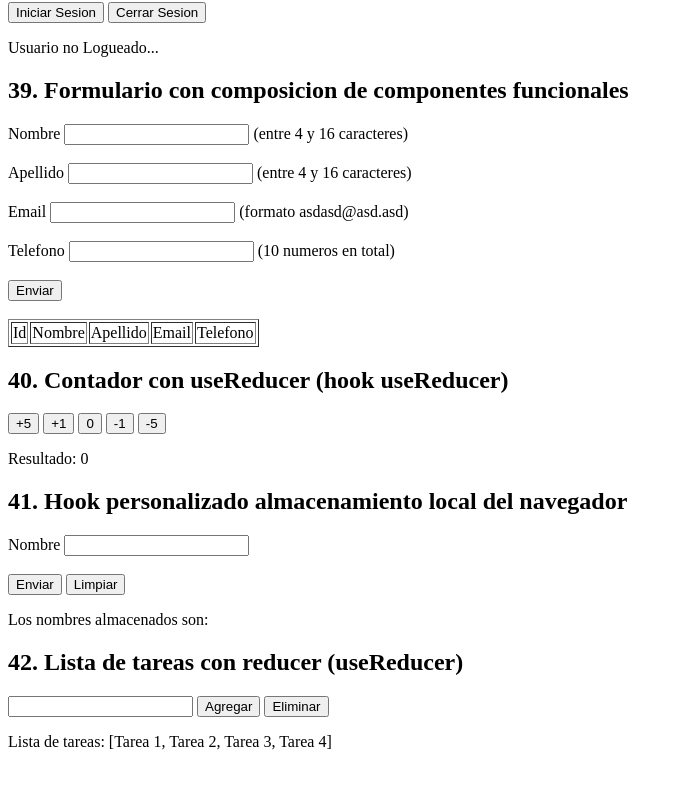
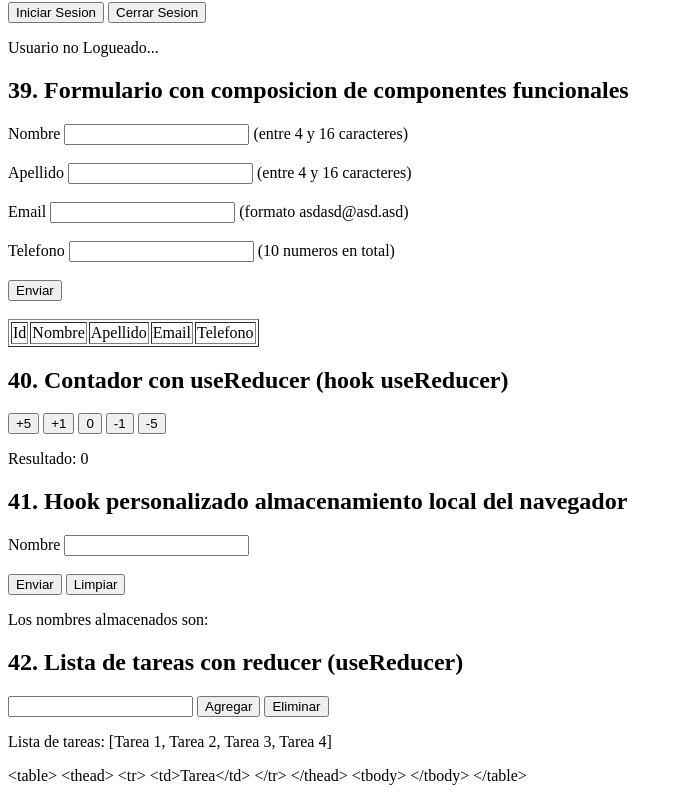
Before and after one commit to matiasmoscone1/practica-ejercicios-logica-programacion-react, a React (Vite) app: page / in a window 1280 px wide. Shown: the part 6548-7349 px from the top of the page, without its empty margins (0-683 px from the left). Before the commit the page ends 7315 px from the top, so only its background shows below. Built offline with nearby package versions, Linux system fonts and the light colour scheme.

Commit message:
Intentando acomodar en dom como una tabla las tareas

```diff
--- a/src/ejercicios/ListaTareasReducer.jsx
+++ b/src/ejercicios/ListaTareasReducer.jsx
@@ -45,6 +45,37 @@ const ListaTareasReducer = () => {
         setTask("");
     }
 
+    const listadoTarea = (tarea) => {
+
+        let listaDOM  = "";
+
+        listaDOM += `<table>
+            <thead>
+                <tr>
+                    <td>Tarea</td>
+                </tr>
+            </thead>
+            <tbody>
+            `;
+
+        for(let i = 0; i < tarea.lenght; i++){
+            listaDOM += `<tr>
+                <td>${tar}</td>
+            </tr>`;
+        }
+            /*
+        tarea.map((tar) => {
+            listaDOM += `<tr>
+                <td>${tar}</td>
+            </tr>`;
+        });*/
+
+        listaDOM += `</tbody>
+        </table>`;
+
+        return listaDOM;
+
+    }
 
 
     return(<>
@@ -55,6 +86,8 @@ const ListaTareasReducer = () => {
         <button onClick={() => {agregar(task)}}>Agregar</button>{" "}
         <button onClick={() => {eliminar(task)}}>Eliminar</button>
         <p>Lista de tareas: {`[${state.join(", ")}]`}</p>
+
+        <p>{listadoTarea(task)}</p>
     </div>
 
     </>)
```
